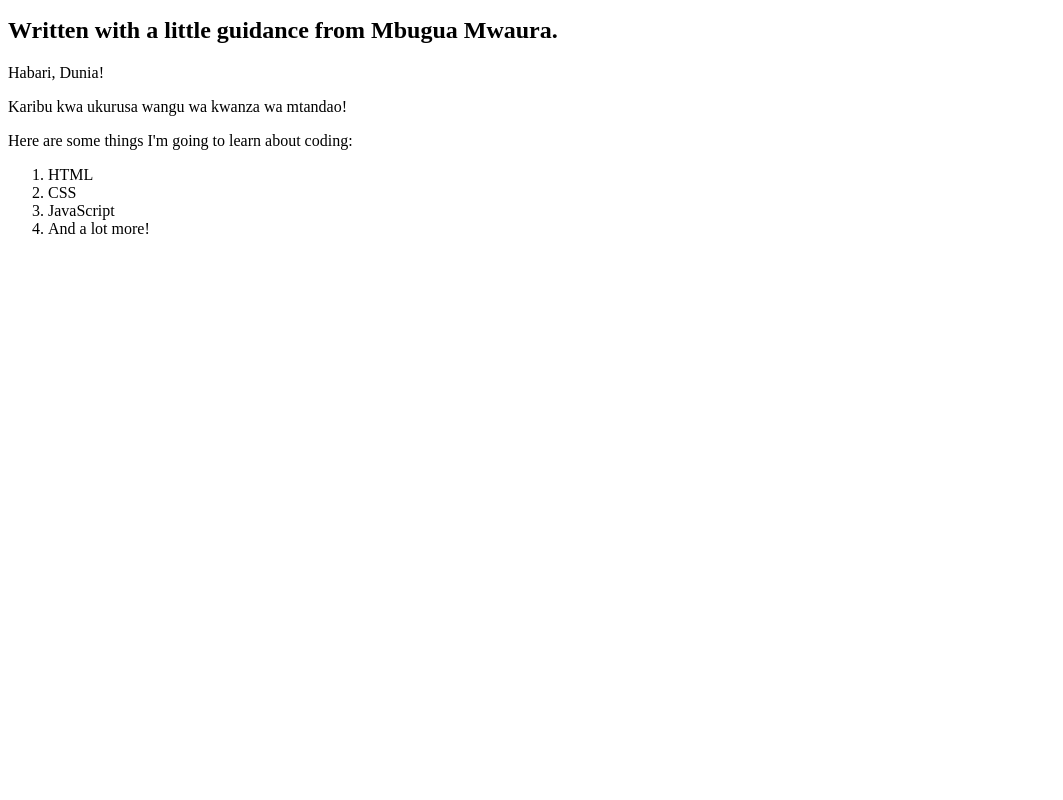
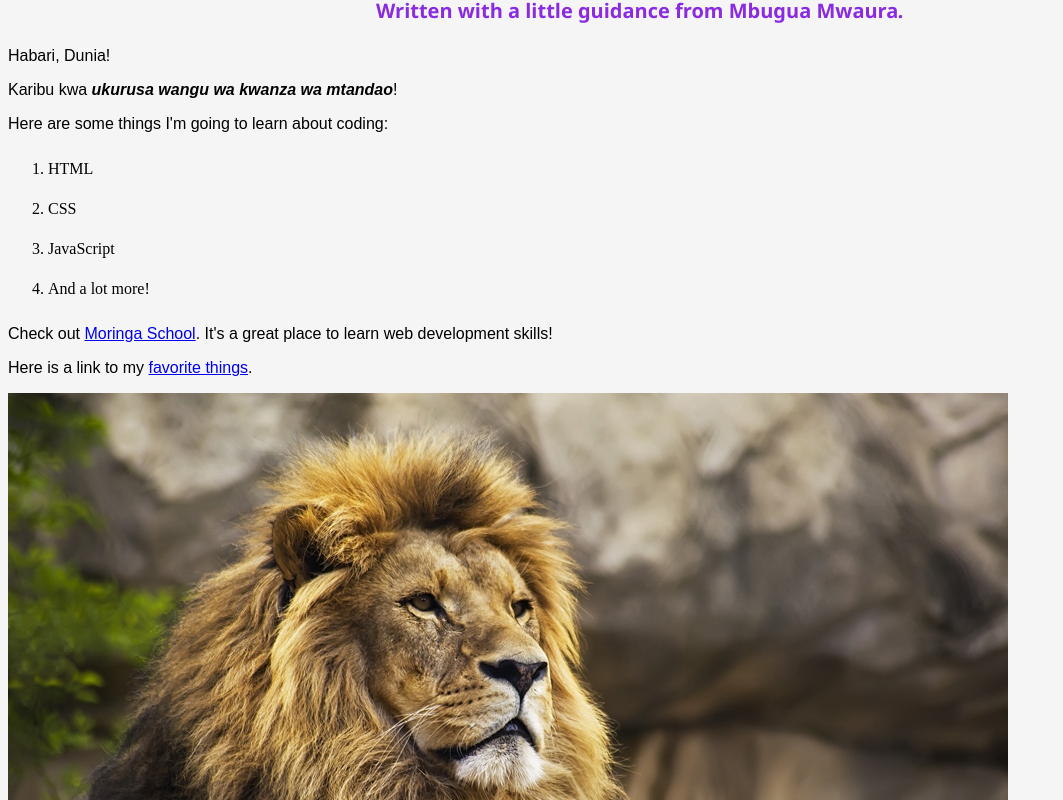
Before and after one commit to AlexTwenji/my-first-webpage, a plain HTML site: page my-first-webpage.html in a window 1280 px wide. Shown: the part 63-863 px from the top of the page, without its empty margins (0-1063 px from the left). Before the commit the page ends 800 px from the top, so only its background shows below. Drawn offline with Linux system fonts and the light colour scheme; files whose address does not match are found by name.

Commit message:
playing with CSS

```diff
--- a/my-first-webpage.html
+++ b/my-first-webpage.html
@@ -2,13 +2,14 @@
 <html>
   <head>
     <title>My First Webpage!</title>
+    <link href="./styles.css" rel ="stylesheet" type ="text/css">
   </head>
   <body>
     <h1>My First Webpage</h1>
-    <h2>Written with a little guidance from Mbugua Mwaura.</h2>
+    <h2><em>Written with a little guidance from Mbugua Mwaura</em>.</h2>
 
     <p>Habari, Dunia!</p>
-    <p>Karibu kwa ukurusa wangu wa kwanza wa mtandao!</p>
+    <p>Karibu kwa <strong>ukurusa wangu wa kwanza wa mtandao</strong>!</p>
 
     <p>Here are some things I'm going to learn about coding:</p>
     <ol>
@@ -17,5 +18,12 @@
       <li>JavaScript</li>
       <li>And a lot more!</li>
     </ol>
+
+    <p>Check out <a href="http://moringaschool.com/">Moringa School</a>. It's a great place to learn web development skills!</p>
+
+    <p>Here is a link to my <a href="./favourite-things.html">favorite things</a>.</p>
+
+    <img src= "/Users/alextwenji/Documents/Moringa/my-first-website/images/lion.jpg" alt="A photo of a Lion">
+
   </body>
 </html>
```
